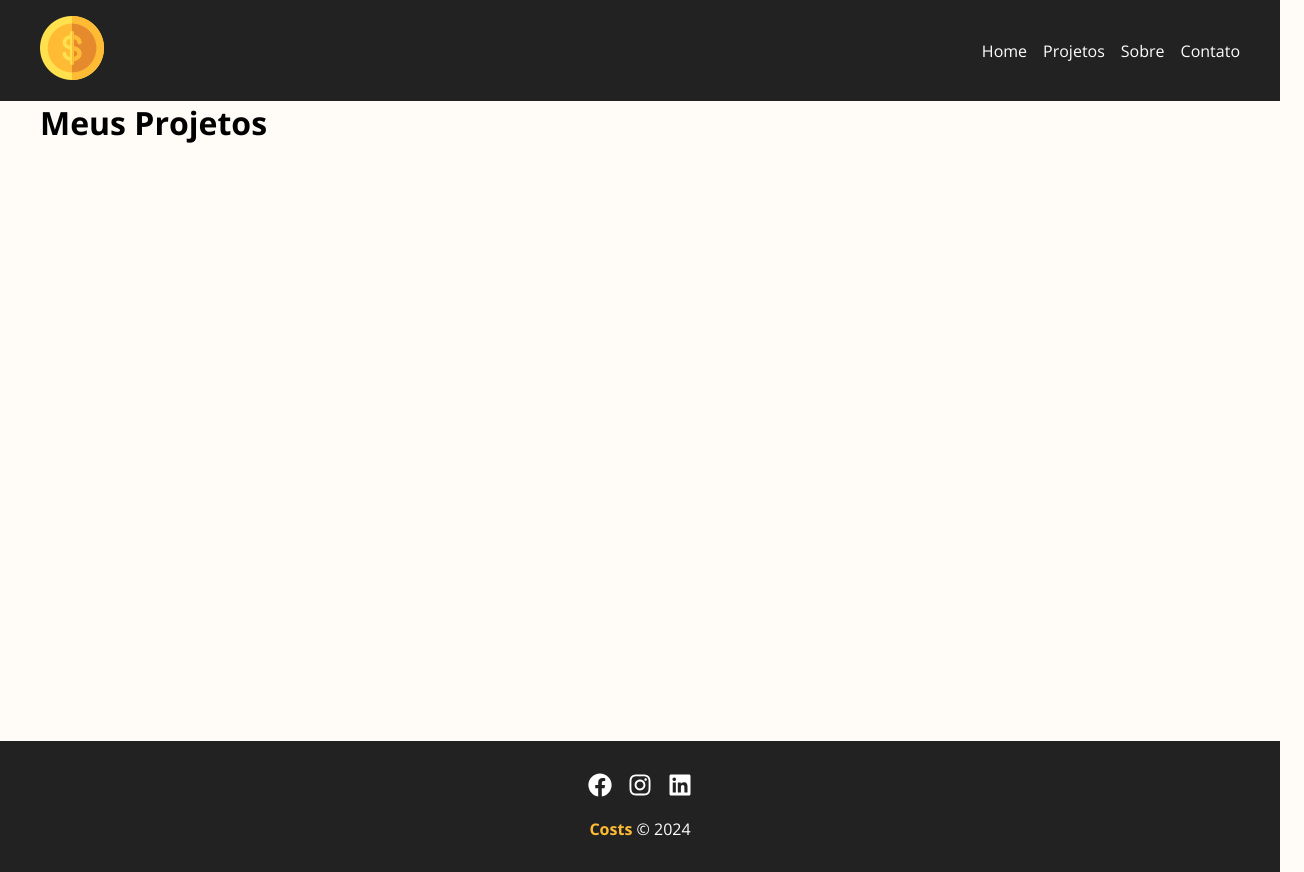
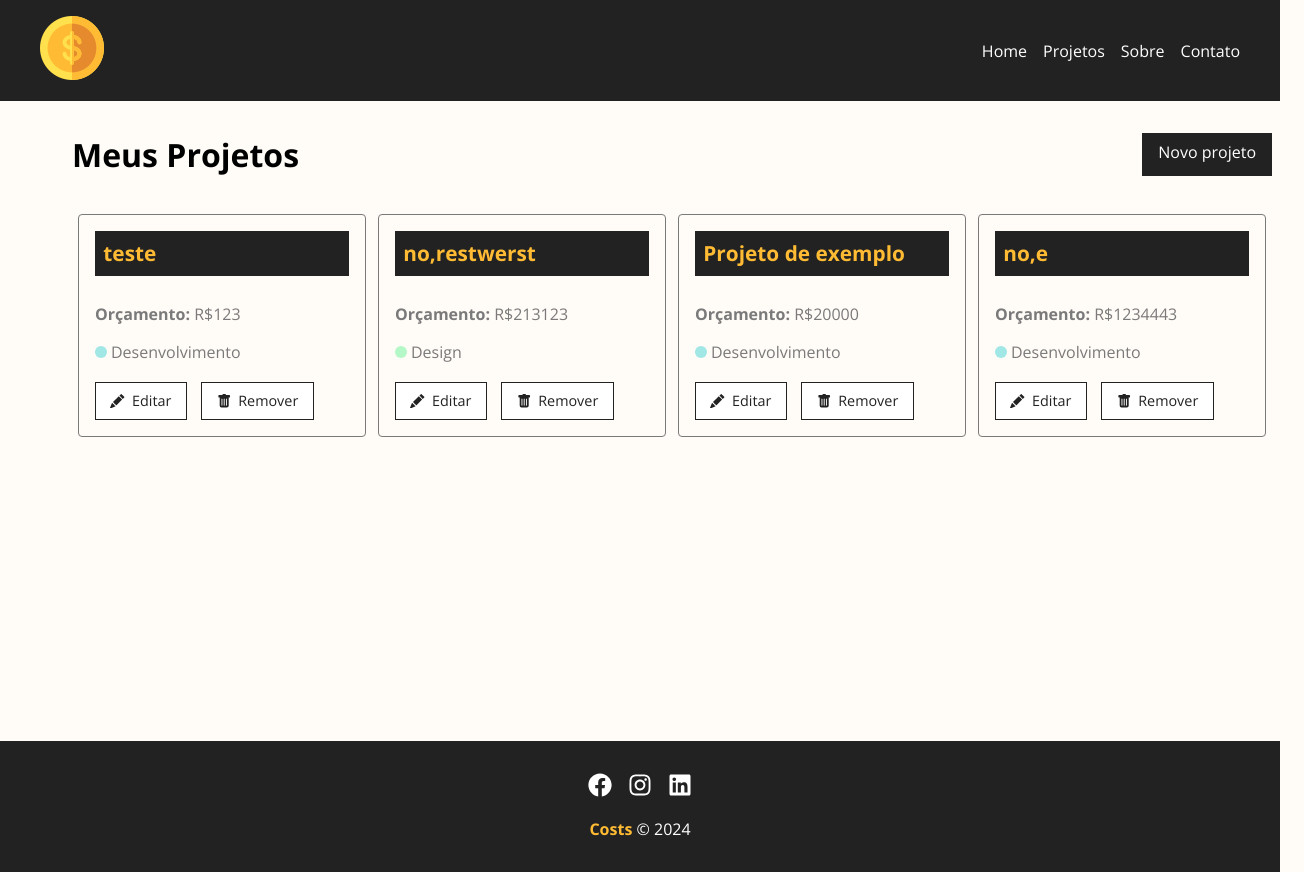
Before and after one commit to GustavoMaz/costs, a React (Create React App) app: page /projects in a window 1280 px wide. Shown: the whole page, 1304 px wide, since content can reach past the window. Built offline with nearby package versions, Linux system fonts and the light colour scheme; data requests are answered from the project's data file.

Commit message:
Tornando os inputs de criação de projeto obrigatórios; Puxando os dados dos projetos do banco de dados e mostrando os projetos em cards

```diff
--- a/db.json
+++ b/db.json
@@ -1,21 +1,69 @@
 {
   "projects": [
+    {
+      "id": "04a5",
+      "name": "teste",
+      "budget": "123",
+      "category": {
+        "id": "3",
+        "name": "Desenvolvimento"
+      },
+      "cost": 0,
+      "services": []
+    },
+    {
+      "id": "6222",
+      "name": "no,restwerst",
+      "budget": "213123",
+      "category": {
+        "id": "4",
+        "name": "Design"
+      },
+      "cost": 0,
+      "services": []
+    },
+    {
+      "id": "a82c",
+      "name": "Projeto de exemplo",
+      "budget": "20000",
+      "category": {
+        "id": "3",
+        "name": "Desenvolvimento"
+      },
+      "cost": 0,
+      "services": []
+    },
+    {
+      "id": "cf90",
+      "name": "no,e",
+      "budget": "1234443",
+      "category": {
+        "id": "3",
+        "name": "Desenvolvimento"
+      },
+      "cost": 0,
+      "services": []
+    }
   ],
   "categories": [
     {
       "id": "1",
+      "name": "Indefinido"
+    },
+    {
+      "id": "2",
       "name": "Infra"
     },
     {
-      "id": "2",
+      "id": "3",
       "name": "Desenvolvimento"
     },
     {
-      "id": "3",
+      "id": "4",
       "name": "Design"
     },
     {
-      "id": "4",
+      "id": "5",
       "name": "Planejamento"
     }
   ]
--- a/src/components/form/FormInput.js
+++ b/src/components/form/FormInput.js
@@ -11,6 +11,7 @@ function FormInput({ type, text, name, placeholder, handleOnChange, value }) {
         placeholder={placeholder}
         onChange={handleOnChange}
         value={value}
+        required
       />
     </div>
   )
--- a/src/components/form/FormSelect.js
+++ b/src/components/form/FormSelect.js
@@ -10,8 +10,9 @@ function FormSelect({ text, options, name, placeholder, value, handleOnChange })
         placeholder={placeholder}
         value={value || ''}
         onChange={handleOnChange}
+        required
       >
-        <option>Selecione a categoria</option>
+        <option value=''>Selecione a categoria</option>
         {
           options.map((option) => (
             <option value={option.id} key={option.id}>{option.name}</option>
--- a/src/components/pages/Projects.js
+++ b/src/components/pages/Projects.js
@@ -1,19 +1,58 @@
 import { useLocation } from 'react-router-dom'
 
+import { useState, useEffect } from 'react'
+
 import Message from "../layout/Message"
+import Container from "../layout/Container"
+import LinkButton from "../layout/LinkButton"
+import ProjectCard from '../project/ProjectCard'
+
+import styles from './Projects.module.css'
 
 function Projects() {
-  const location = useLocation()
-  let message = ''
+  const [projects, setProjects] = useState([]);
+
+  const location = useLocation();
+  let message = '';
   if (location.state) {
-    message = location.state.message
+    message = location.state.message;
   }
 
+  useEffect(() => {
+    fetch('http://localhost:5000/projects', {
+      method: 'GET',
+      headers: {
+        'Content-Type': 'application/json',
+      },
+    })
+      .then((resp) => resp.json())
+      .then((data) => {
+        setProjects(data)
+      })
+      .catch((err) => console.log(err)
+      )
+  }, []);
 
   return (
-    <div>
-      <h1>Meus Projetos</h1>
+    <div className={styles.projectContainer}>
+      <div className={styles.titleContainer}>
+        <h1>Meus Projetos</h1>
+        <LinkButton to="/newproject" text="Novo projeto" />
+      </div>
       {message && <Message msg={message} type="success" />}
+      <Container customClass="start">
+        {projects.length > 0 &&
+          projects.map((project) => (
+            <ProjectCard
+              id={project.id}
+              name={project.name}
+              category={project.category.name}
+              budget={project.budget}
+              key={project.id}
+            />
+          )
+        )}
+      </Container>
     </div>
   )
 }
--- /dev/null
+++ b/src/components/pages/Projects.module.css
@@ -0,0 +1,9 @@
+.projectContainer {
+  padding: 2em;
+}
+
+.titleContainer {
+  display: flex;
+  justify-content: space-between;
+  margin-bottom: 2em;
+}
--- /dev/null
+++ b/src/components/project/ProjectCard.js
@@ -0,0 +1,21 @@
+import { Link } from 'react-router-dom'
+
+import styles from './ProjectCard.module.css'
+
+import { BsFillPencilFill, BsFillTrashFill } from 'react-icons/bs'
+
+function ProjectCard({ id, name, budget, category, handleRemove }) {
+  return (
+    <div className={styles.projectCard}>
+      <h4>{name}</h4>
+      <p><span>Orçamento:</span> R${budget}</p>
+      <p className={styles.categoryText}><span className={`${styles[category.toLowerCase()]}`}></span> {category} </p>
+      <div className={styles.projectCardActions}>
+        <Link to='/'><BsFillPencilFill /> Editar</Link>
+        <button><BsFillTrashFill /> Remover</button>
+      </div>
+    </div>
+  )
+}
+
+export default ProjectCard
--- /dev/null
+++ b/src/components/project/ProjectCard.module.css
@@ -0,0 +1,90 @@
+.projectCard {
+  padding: 1em;
+  border: 1px solid #7a7a7a;
+  border-radius: 4px;
+  width: 24%;
+  margin: .5%;
+}
+
+.projectCard h4 {
+  background-color: #222;
+  color: #fb3;
+  padding: .4em;
+  margin-bottom: 1.3em;
+  font-size: 1.3em;
+}
+
+.projectCard p {
+  color: #7a7a7a;
+  margin-bottom: 1em;
+}
+
+.projectCard p span {
+  font-weight: bold;
+}
+
+.categoryText {
+  display: flex;
+  align-items: center;
+}
+
+.categoryText span {
+  display: block;
+  width: 12px;
+  height: 12px;
+  border-radius: 100%;
+  background-color: #ccc;
+  margin-right: 4px;
+}
+
+.categoryText .infra {
+  background-color: #ffaebc;
+}
+
+.categoryText .desenvolvimento {
+  background-color: #a0e7e5;
+}
+
+.categoryText .design {
+  background-color: #b4f8c8;
+}
+
+.categoryText .planejamento {
+  background-color: #fbe7c6;
+}
+
+.categoryText .indefinido {
+  background-color: #ccc;
+}
+
+.projectCardActions {
+  margin-top: 1.2em;
+  display: flex;
+  align-items: center;
+}
+
+.projectCardActions a,
+.projectCardActions button {
+  border: none;
+  font-size: .9em;
+  background-color: #fff;
+  cursor: pointer;
+  padding: .6em 1em;
+  margin-right: 1em;
+  border: 1px solid #222;
+  color: #222;
+  display: flex;
+  align-items: center;
+  justify-content: center;
+  transition: .3s;
+}
+
+.projectCardActions svg {
+  margin-right: .5em;
+}
+
+.projectCardActions a:hover,
+.projectCardActions button:hover {
+  color: #fb3;
+  background-color: #222;
+}
--- a/src/components/project/ProjectForm.js
+++ b/src/components/project/ProjectForm.js
@@ -39,7 +39,8 @@ function ProjectForm({ btnText, handleSubmit, projectData }) {
 
   function handleCategory(e) {
     setProject({
-      ...project, category: {
+      ...project,
+      category: {
         id: e.target.value,
         name: e.target.options[e.target.selectedIndex].text
       }
```
